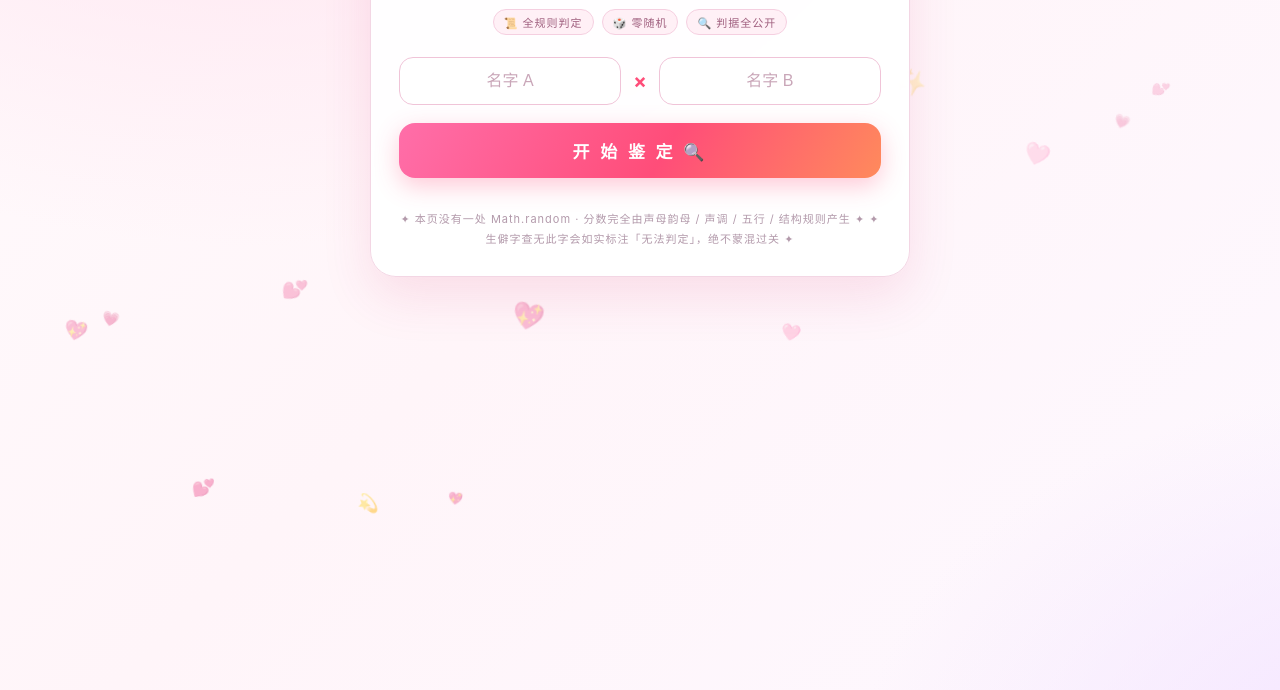
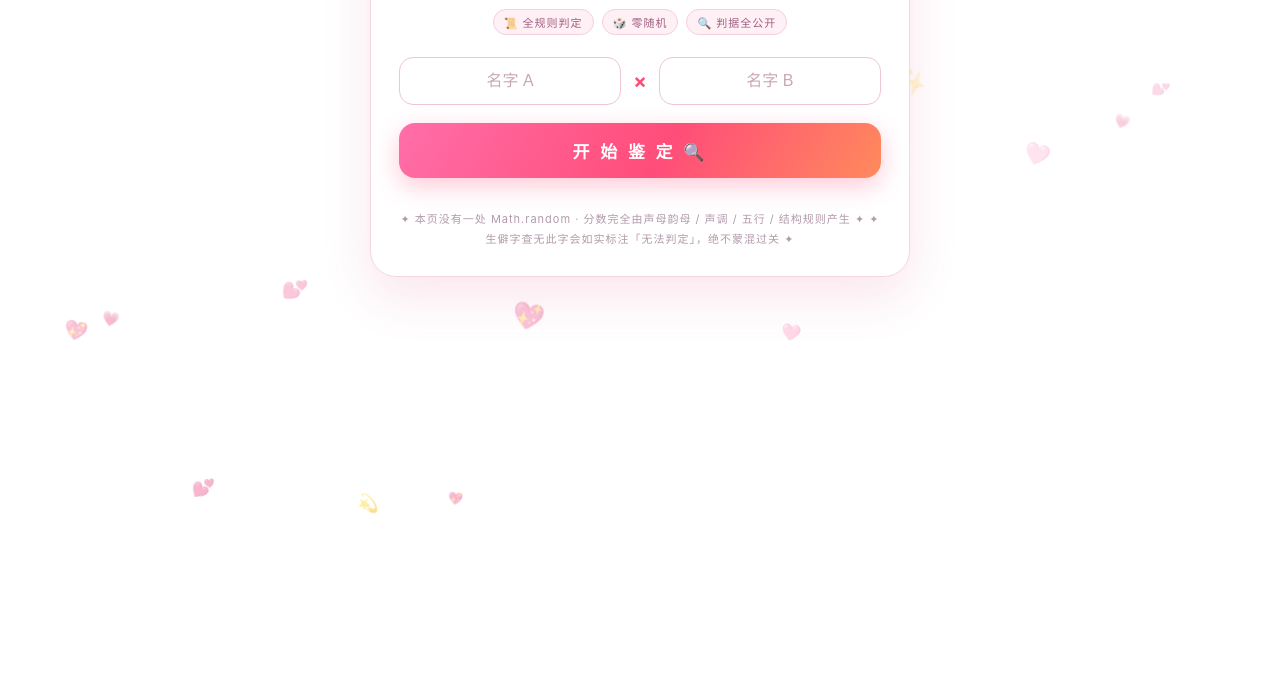
Before and after one commit to shihanyu2013/CP-name-check, a plain HTML site: page index.html in a window 1280 px wide. Shown: the part 150-840 px from the top of the page. Drawn offline with Linux system fonts and the light colour scheme.

Commit message:
Make page background pure white
Co-authored-by: arena-agent <297053741+arena-agent@users.noreply.github.com>

```diff
--- a/index.html
+++ b/index.html
@@ -8,10 +8,7 @@
   *{margin:0;padding:0;box-sizing:border-box}
   body{
     font-family:-apple-system,"PingFang SC","Hiragino Sans GB","Microsoft YaHei","Noto Sans SC",sans-serif;
-    background:
-      radial-gradient(1200px 800px at 20% -10%, #ffe3ef 0%, transparent 60%),
-      radial-gradient(1000px 700px at 110% 110%, #f3e3ff 0%, transparent 55%),
-      linear-gradient(135deg,#fffafc 0%,#fff5f9 45%,#fdf8ff 100%);
+    background:#ffffff;
     color:#3a2442;min-height:100vh;overflow-x:hidden;position:relative;
   }
   .bg-hearts{position:fixed;inset:0;pointer-events:none;z-index:0;overflow:hidden}
@@ -22,7 +19,7 @@
     100%{transform:translateY(-115vh) rotate(28deg);opacity:0}
   }
   .card{position:relative;z-index:1;max-width:540px;margin:40px auto 60px;padding:32px 28px 26px;
-    background:rgba(255,255,255,.92);border:1px solid #f3d6e4;border-radius:26px;
+    background:#ffffff;border:1px solid #f3d6e4;border-radius:26px;
     backdrop-filter:blur(14px);-webkit-backdrop-filter:blur(14px);
     box-shadow:0 20px 50px rgba(214,51,108,.12)}
   h1{font-size:32px;text-align:center;letter-spacing:2px;
```
